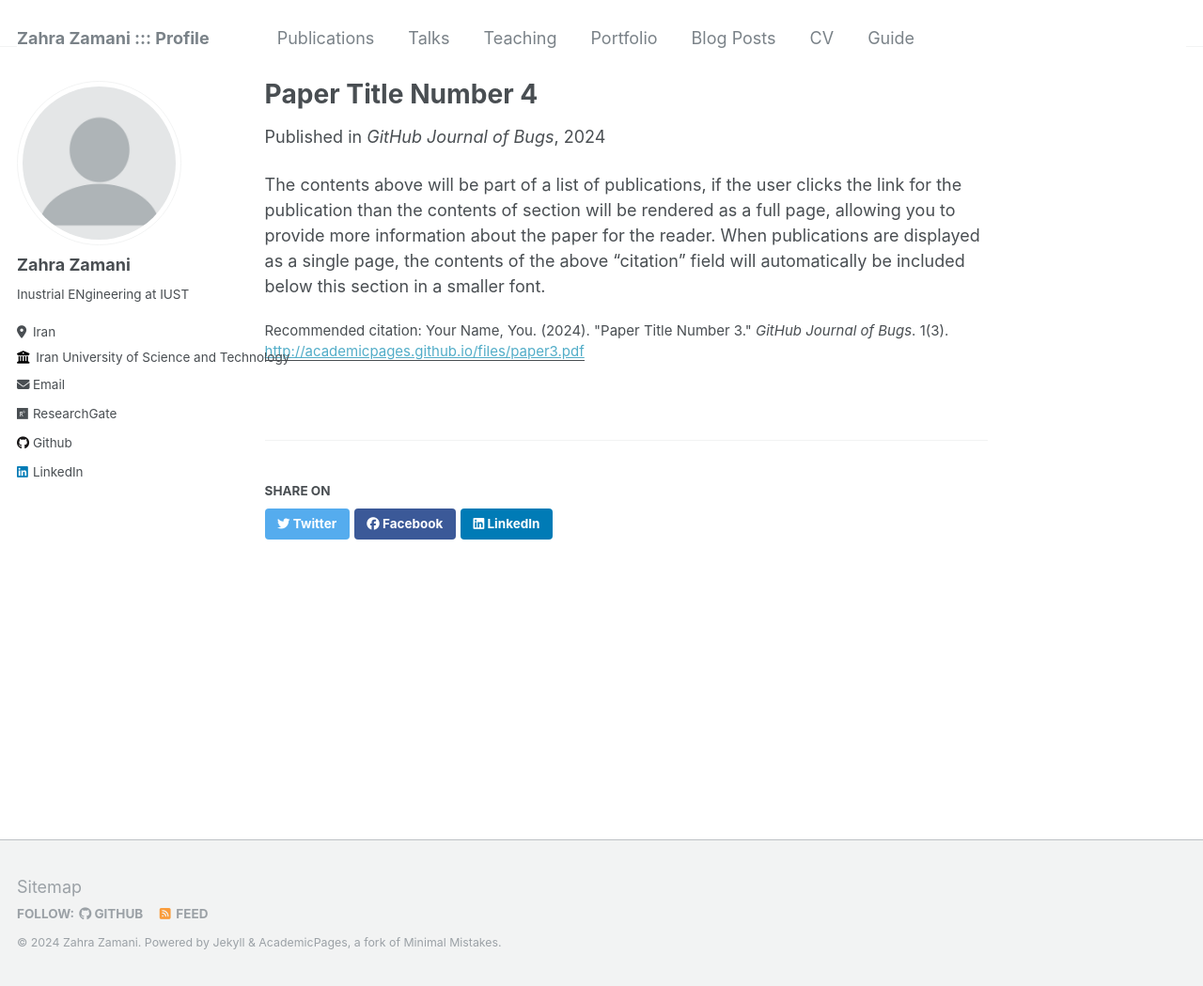
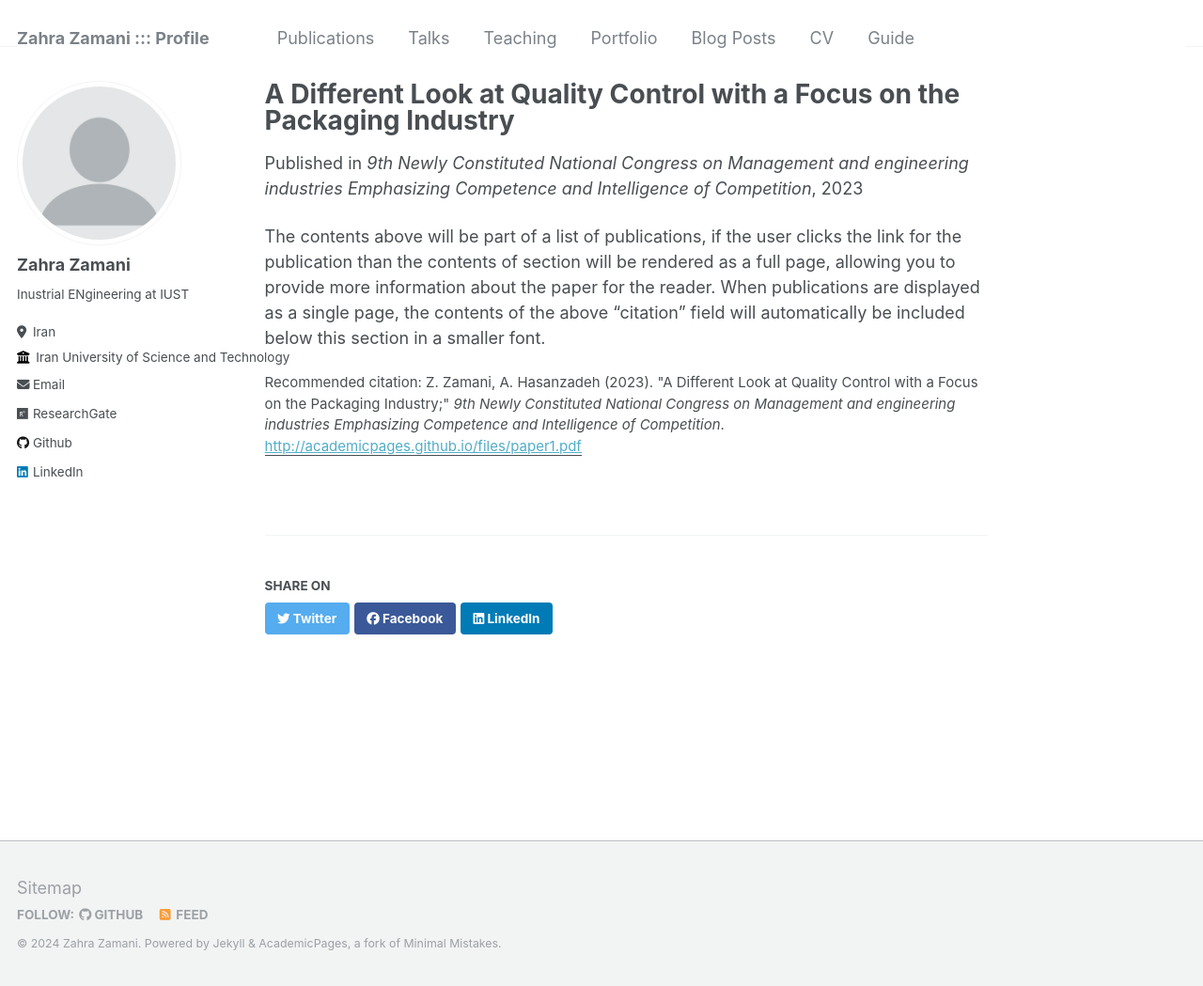
Before and after one commit to Zahra-Zamani/Zahra-Zamani.github.io, a Jekyll site: the page built from _publications/2024-02-17-paper-title-number-4.md, in a window 1280 px wide and 1049 px high. Shown: the whole window at 94% size. Built offline with Jekyll 4.4.1, drawn with Linux system fonts in a browser that asks for light colours.

Commit message:
Update 2024-02-17-paper-title-number-4.md

```diff
--- a/_publications/2024-02-17-paper-title-number-4.md
+++ b/_publications/2024-02-17-paper-title-number-4.md
@@ -1,12 +1,12 @@
 ---
-title: "Paper Title Number 4"
+title: "A Different Look at Quality Control with a Focus on the Packaging Industry"
 collection: publications
-permalink: /publication/2024-02-17-paper-title-number-4
+permalink: /publication/2023-March-Conference
 excerpt: 'This paper is about fixing template issue #693.'
-date: 2024-02-17
-venue: 'GitHub Journal of Bugs'
-paperurl: 'http://academicpages.github.io/files/paper3.pdf'
-citation: 'Your Name, You. (2024). &quot;Paper Title Number 3.&quot; <i>GitHub Journal of Bugs</i>. 1(3).'
+date: 2023-03-15
+venue: '9th Newly Constituted National Congress on Management and engineering industries Emphasizing Competence and Intelligence of Competition'
+paperurl: 'http://academicpages.github.io/files/paper1.pdf'
+citation: 'Z. Zamani, A. Hasanzadeh (2023). &quotA Different Look at Quality Control with a Focus on the Packaging Industry;&quot; <i>9th Newly Constituted National Congress on Management and engineering industries Emphasizing Competence and Intelligence of Competition</i>.'
 ---
 
 The contents above will be part of a list of publications, if the user clicks the link for the publication than the contents of section will be rendered as a full page, allowing you to provide more information about the paper for the reader. When publications are displayed as a single page, the contents of the above "citation" field will automatically be included below this section in a smaller font.
```
